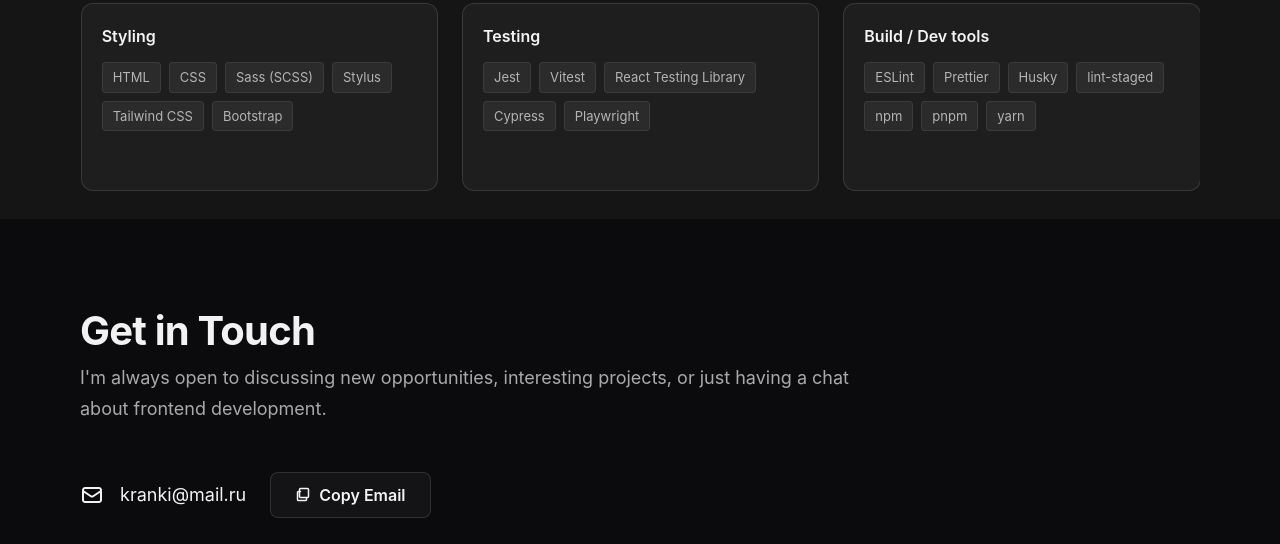
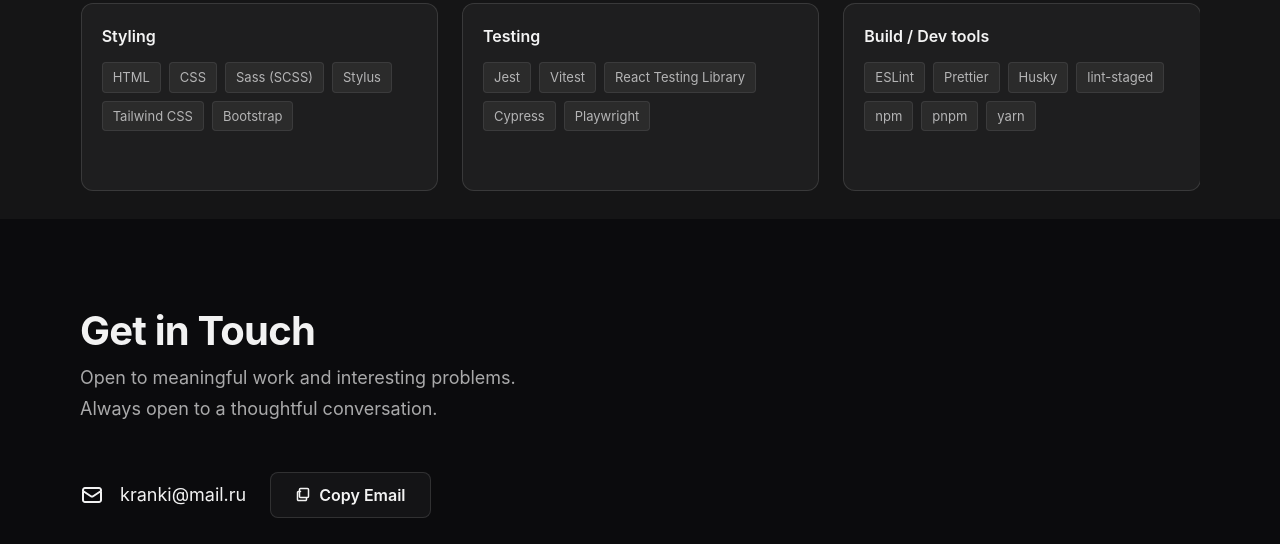
Before and after one commit to Nataly4444/Nataly4444.github.io, a website built with Vite: page index.html in a window 1280 px wide. Shown: the part 877-1421 px from the top of the page. Built offline with nearby package versions, Linux system fonts and the light colour scheme.

Commit message:
Revise contact section text in index.html to emphasize openness to meaningful work and thoughtful conversations, enhancing personal branding.

```diff
--- a/index.html
+++ b/index.html
@@ -114,7 +114,7 @@
       <div class="container">
         <h2 id="contact-title" class="section-title">Get in Touch</h2>
         <div class="contact-content">
-          <p class="contact-text">I'm always open to discussing new opportunities, interesting projects, or just having a chat about frontend development.</p>
+          <p class="contact-text">Open to meaningful work and interesting problems.<br>Always open to a thoughtful conversation.</p>
           <div class="contact-links">
             <a href="#" class="contact-link" data-link="email">
               <svg class="contact-icon" width="24" height="24" viewBox="0 0 24 24" fill="none" xmlns="http://www.w3.org/2000/svg" aria-hidden="true">
```
